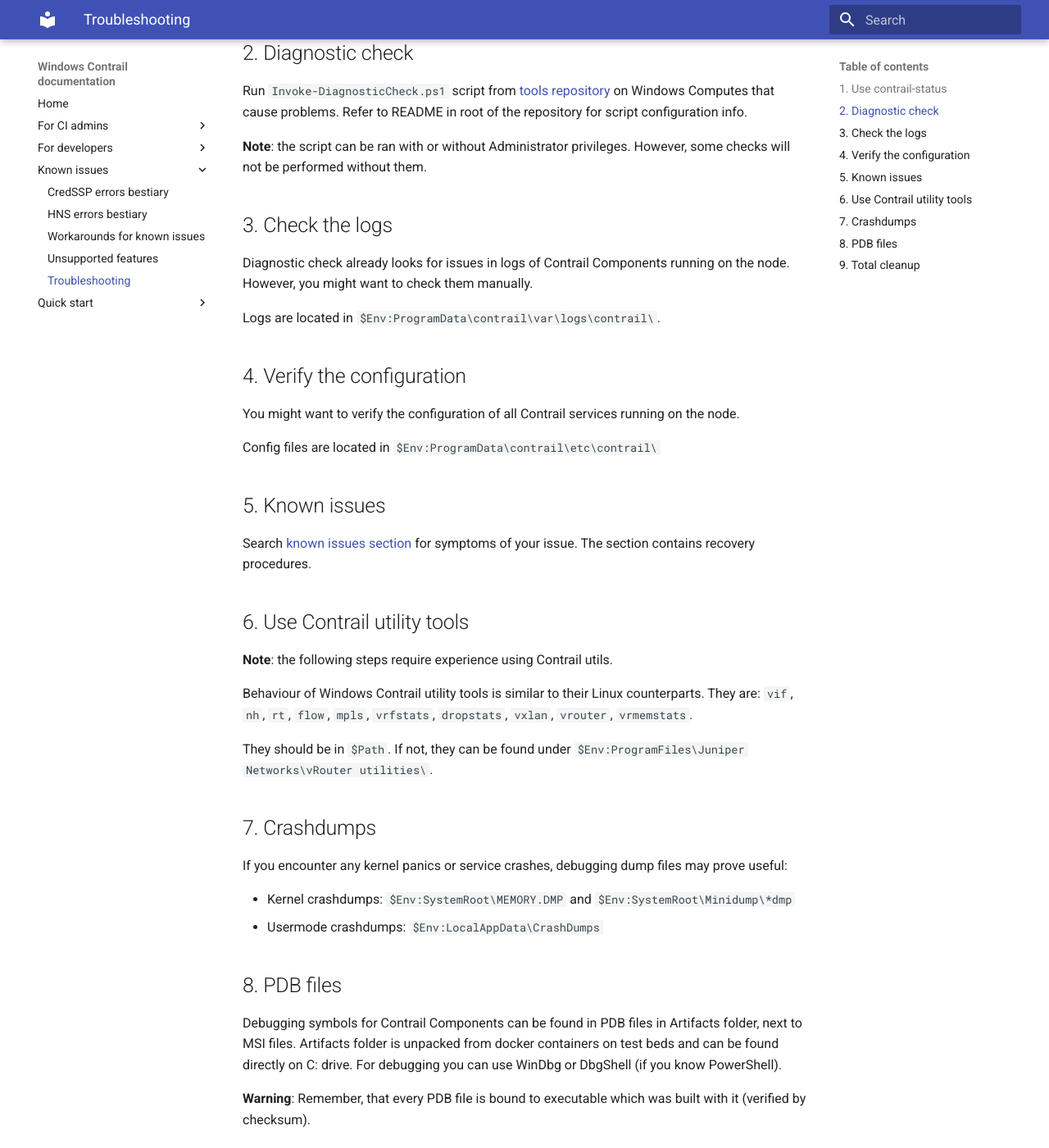
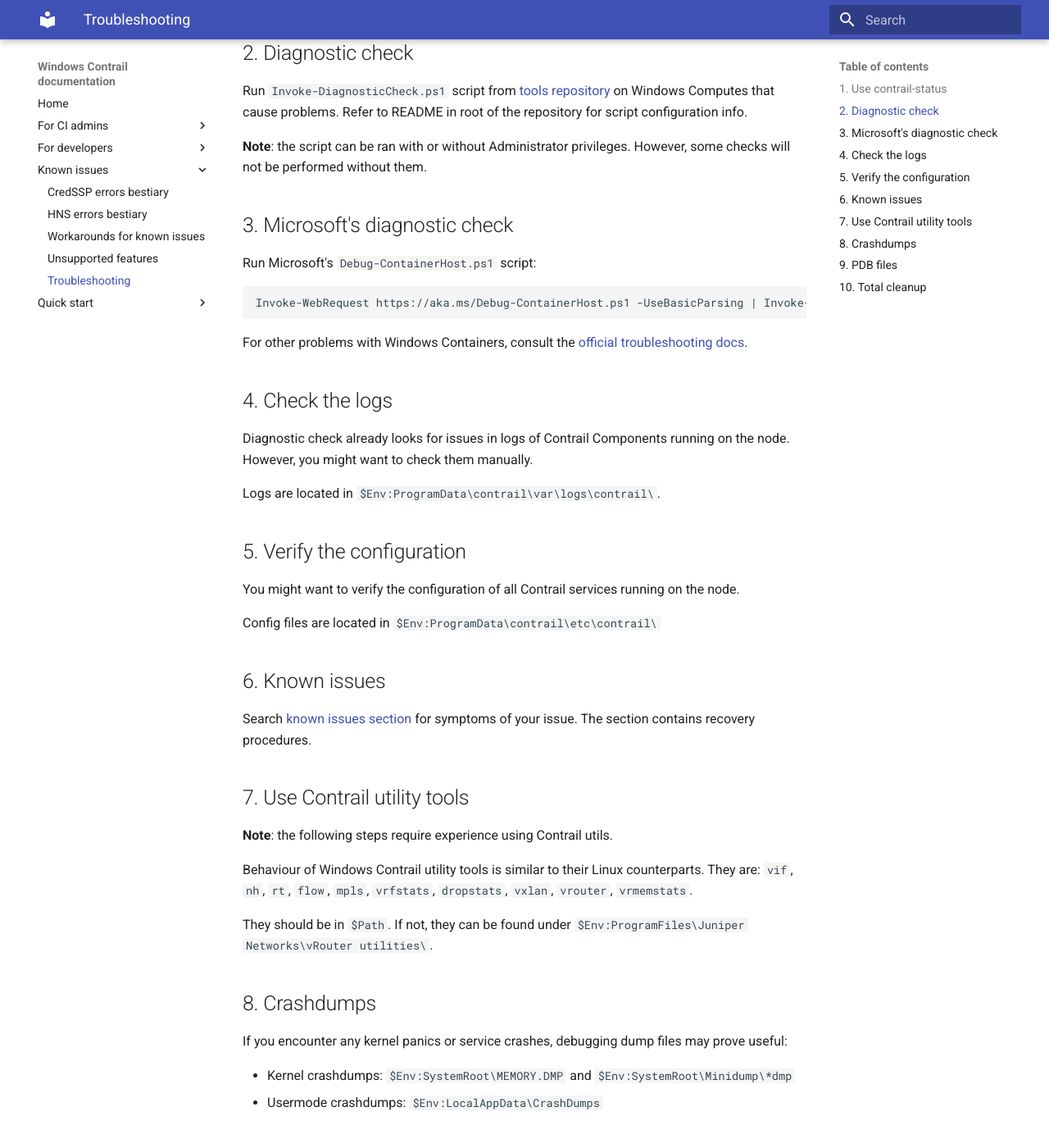
Before and after one commit to piotr-szuberski/contrail-windows-docs, an MkDocs documentation site: the page built from doc/Known_issues/Troubleshooting.md, in a window 1280 px wide and 1400 px high, scrolled down 468 px. Shown: the whole window at 82% size. Built offline with MkDocs 1.6.1 and Material for MkDocs 9.7.7, drawn with Linux system fonts in a browser that asks for light colours; some of the changed text lies outside the part shown.

Commit message:
Add Windows Containers Microsoft troubleshooting. (#99)

````diff
--- a/doc/Known_issues/Troubleshooting.md
+++ b/doc/Known_issues/Troubleshooting.md
@@ -19,25 +19,35 @@
 **Note**: the script can be ran with or without Administrator privileges. However, some checks
 will not be performed without them.
 
-## 3. Check the logs
+## 3. Microsoft's diagnostic check
+
+Run Microsoft's `Debug-ContainerHost.ps1` script:
+
+```
+Invoke-WebRequest https://aka.ms/Debug-ContainerHost.ps1 -UseBasicParsing | Invoke-Expression
+```
+
+For other problems with Windows Containers, consult the [official troubleshooting docs](https://docs.microsoft.com/en-us/virtualization/windowscontainers/troubleshooting).
+
+## 4. Check the logs
 
 Diagnostic check already looks for issues in logs of Contrail Components running on the node.
 However, you might want to check them manually.
 
 Logs are located in `$Env:ProgramData\contrail\var\logs\contrail\`.
 
-## 4. Verify the configuration
+## 5. Verify the configuration
 
 You might want to verify the configuration of all Contrail services running on the node.
 
 Config files are located in `$Env:ProgramData\contrail\etc\contrail\`
 
-## 5. Known issues
+## 6. Known issues
 
 Search [known issues section](./Known_issues.md) for symptoms of your issue.
 The section contains recovery procedures.
 
-## 6. Use Contrail utility tools
+## 7. Use Contrail utility tools
 
 **Note**: the following steps require experience using Contrail utils.
 
@@ -61,7 +71,8 @@
 
 **Warning**: Remember, that every PDB file is bound to executable which was built with it
 (verified by checksum).
-## 9. Total cleanup
+
+## 10. Total cleanup
 
 Run `Clear-ComputeNode.ps1` script from [tools repository](https://github.com/Juniper/contrail-windows-tools)
 on Windows Computes that cause problems. Refer to README in root of the repository
````
Also changed, not shown: other parts of doc/Known_issues/Troubleshooting.md (+2 -2 lines), doc/Known_issues/CredSSP_error_bestiary.md (+1 -0 lines).
